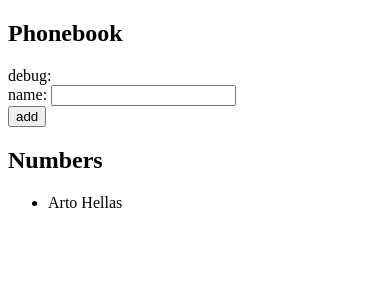
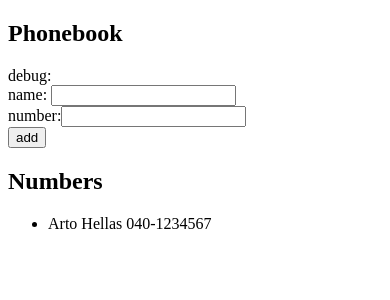
Before and after one commit to salfonsoMB17/FullStackCourse, a React (Vite) app in the folder part2/phonebook/: page / in a window 390 px wide. Shown: the top 300 px of the page. Built offline with nearby package versions, Linux system fonts and the light colour scheme.

Commit message:
Exercise 2.8: Add phone number input and display functionality

```diff
--- a/part2/phonebook/src/App.jsx
+++ b/part2/phonebook/src/App.jsx
@@ -3,13 +3,19 @@ import Person from './components/Person'
 
 const App = () => {
   const [persons, setPersons] = useState([
-    { id: 1, name: 'Arto Hellas' }
+    { id: 1, name: 'Arto Hellas', number: '040-1234567' }
   ])
   const [newName, setNewName] = useState('')
+  const [newNumber, setNewNumber] = useState('')
 
   const handleNameChange = (event) => {
     console.log(event.target.value)
     setNewName(event.target.value)
+  }
+
+  const handleNumberChange = (event) => {
+    console.log(event.target.value)
+    setNewNumber(event.target.value)
   }
 
   const addPerson = (event) => {
@@ -21,23 +27,31 @@ const App = () => {
     }
 
     const personObject = {
+      number: newNumber,
       name: newName,
       id: persons.length + 1,
     }
 
     setPersons(persons.concat(personObject))
     setNewName('')
+    setNewNumber('')
   }
 
   return (
     <div>
       <h2>Phonebook</h2>
       <form onSubmit={addPerson}>
-        <div>debug: {newName}</div>
+        <div>debug: {newName} {newNumber}</div>
         <div>
           name: <input
           value={newName}
           onChange={handleNameChange}
+        />
+        </div>
+        <div>number:
+          <input
+          value={newNumber}
+          onChange={handleNumberChange}
         />
         </div>
         <div>
--- a/part2/phonebook/src/components/Person.jsx
+++ b/part2/phonebook/src/components/Person.jsx
@@ -1,5 +1,5 @@
 const Person = ({ person }) => {
-  return <li>{person.name}</li>
+  return <li>{person.name} {person.number}</li>
 }
 
 export default Person
```
